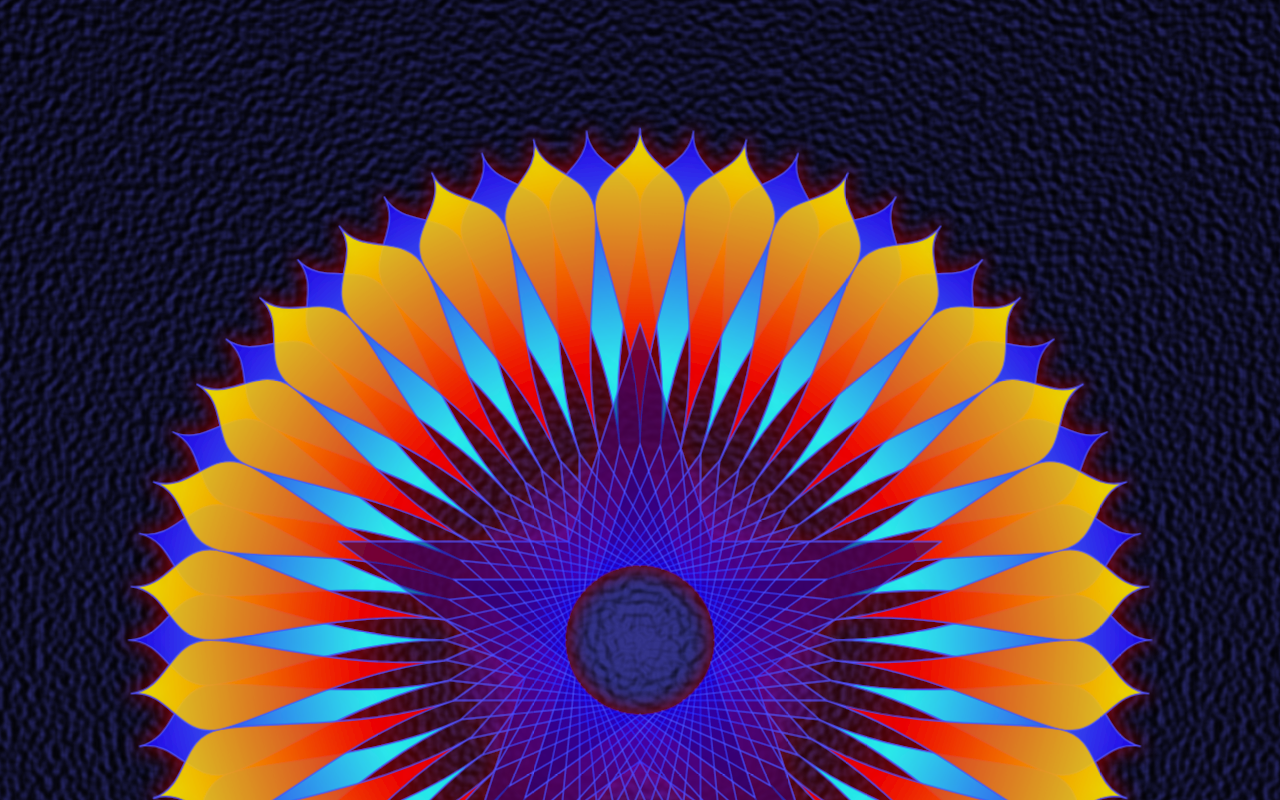
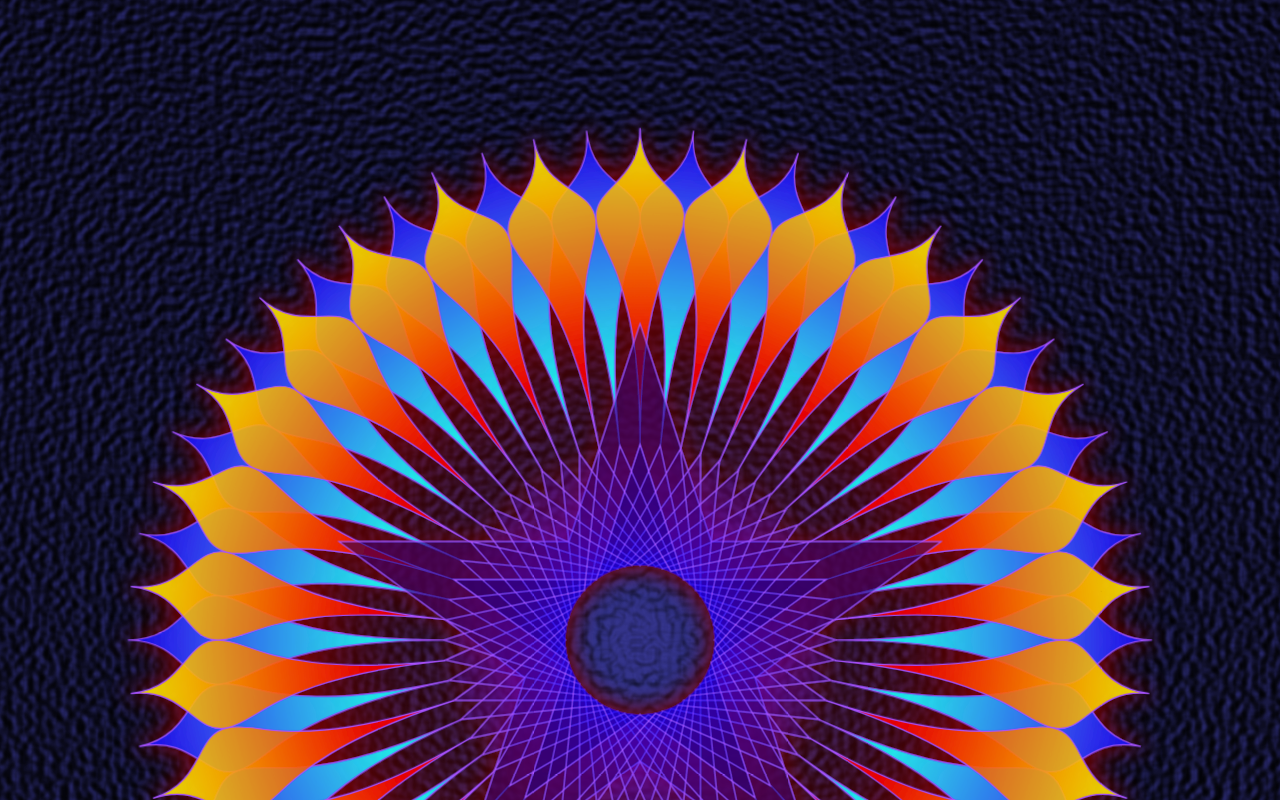
Before and after one commit to dopplerreflect/svg-wallpaper, a React (Vite) app: page / in a window 1280 px wide. Shown: the top 800 px of the page. Built offline with nearby package versions, Linux system fonts and the light colour scheme.

Commit message:
tie sr var to height

```diff
--- a/src/wallpapers/Blueprint.tsx
+++ b/src/wallpapers/Blueprint.tsx
@@ -12,13 +12,14 @@ const cy = height / 2;
 const outerRadius = (height / 10) * 4;
 const numRings = 5;
 const gr = [...Array(numRings).keys()].map(k => outerRadius * PHIm1 ** k);
-const sr = [...Array(12).keys()].map(
-  k => outerRadius - (k + 2) ** (PHI ** PHI)
+const sr = [...Array(13).keys()].map(
+  k => outerRadius - (PHI ** k * height) / 1080
 );
 const numAngles = 60;
 const angles = [...Array(numAngles).keys()].map(k => (360 / numAngles) * k);
 
-const strokeColor = 'hsl(240, 100%, 66%)';
+const strokeColor = 'hsl(270, 100%, 66%)';
+const strokeWidth = (height / 1080) * 1;
 
 const p = (a: number, r: number) => ({
   x: pc(cx, cy, a, r).x,
@@ -38,6 +39,7 @@ export default function Blueprint() {
             type="fractalNoise"
             baseFrequency={PHIm1 ** 4}
             stitchTiles="stitch"
+            seed="2"
           />
           <feSpecularLighting
             specularConstant={PHI ** 2}
@@ -60,20 +62,20 @@ export default function Blueprint() {
           id="petal"
           d={[
             `M${p(angles[45], gr[0]).x},${p(angles[45], gr[0]).y}`,
-            `C${p(angles[45], sr[3]).x},${p(angles[45], sr[3]).y}`,
-            ` ${p(angles[46], sr[3]).x},${p(angles[46], sr[3]).y}`,
-            ` ${p(angles[46], sr[5]).x},${p(angles[46], sr[5]).y}`,
-            `S${p(angles[45], sr[9]).x},${p(angles[45], sr[9]).y}`,
-            ` ${p(angles[45], sr[11]).x},${p(angles[45], sr[11]).y}`,
+            `C${p(angles[45], sr[8]).x},${p(angles[45], sr[8]).y}`,
+            ` ${p(angles[46], sr[8]).x},${p(angles[46], sr[8]).y}`,
+            ` ${p(angles[46], sr[9]).x},${p(angles[46], sr[9]).y}`,
+            `S${p(angles[45], sr[10]).x},${p(angles[45], sr[10]).y}`,
+            ` ${p(angles[45], gr[2]).x},${p(angles[45], gr[2]).y}`,
             `M${p(angles[45], gr[0]).x},${p(angles[45], gr[0]).y}`,
-            `C${p(angles[45], sr[3]).x},${p(angles[45], sr[3]).y}`,
-            ` ${p(angles[44], sr[3]).x},${p(angles[44], sr[3]).y}`,
-            ` ${p(angles[44], sr[5]).x},${p(angles[44], sr[5]).y}`,
-            `S${p(angles[45], sr[9]).x},${p(angles[45], sr[9]).y}`,
-            ` ${p(angles[45], sr[11]).x},${p(angles[45], sr[11]).y}`,
+            `C${p(angles[45], sr[8]).x},${p(angles[45], sr[8]).y}`,
+            ` ${p(angles[44], sr[8]).x},${p(angles[44], sr[8]).y}`,
+            ` ${p(angles[44], sr[9]).x},${p(angles[44], sr[9]).y}`,
+            `S${p(angles[45], sr[10]).x},${p(angles[45], sr[10]).y}`,
+            ` ${p(angles[45], gr[2]).x},${p(angles[45], gr[2]).y}`,
           ].join('')}
           stroke={strokeColor}
-          strokeWidth="1"
+          strokeWidth={strokeWidth}
           // fill="none"
         />
         <mask id="centerCircleMask">
@@ -95,10 +97,14 @@ export default function Blueprint() {
           <feMorphology
             in="mask"
             operator="dilate"
-            radius="2"
+            radius={strokeWidth * 2}
             result="dilated"
           />
-          <feGaussianBlur in="dilated" stdDeviation="8" result="glow" />
+          <feGaussianBlur
+            in="dilated"
+            stdDeviation={strokeWidth * 10}
+            result="glow"
+          />
           <feMerge>
             <feMergeNode in="glow" />
             <feMergeNode in="SourceGraphic" />
@@ -112,7 +118,7 @@ export default function Blueprint() {
         height={height}
         filter="url(#blueprintPaper)"
       />
-      <g id="mandala" filter="url(#mandala)">
+      <g id="mandala" filter="url(#mandala)" style={{ display: 'inline' }}>
         {angles.map(
           (a, i) =>
             i % 2 === 1 && (
@@ -147,6 +153,7 @@ export default function Blueprint() {
             fill={`hsl(${240}, 100%, 20%)`}
             fillOpacity={0.5}
             stroke={strokeColor}
+            strokeWidth={strokeWidth}
             mask="url(#centerCircleMask)"
           />
         ))}
@@ -169,6 +176,7 @@ export default function Blueprint() {
               rotate={(360 / 12) * k}
               fill="none"
               stroke={strokeColor}
+              strokeWidth={strokeWidth}
             />
           </g>
         ))}
```
